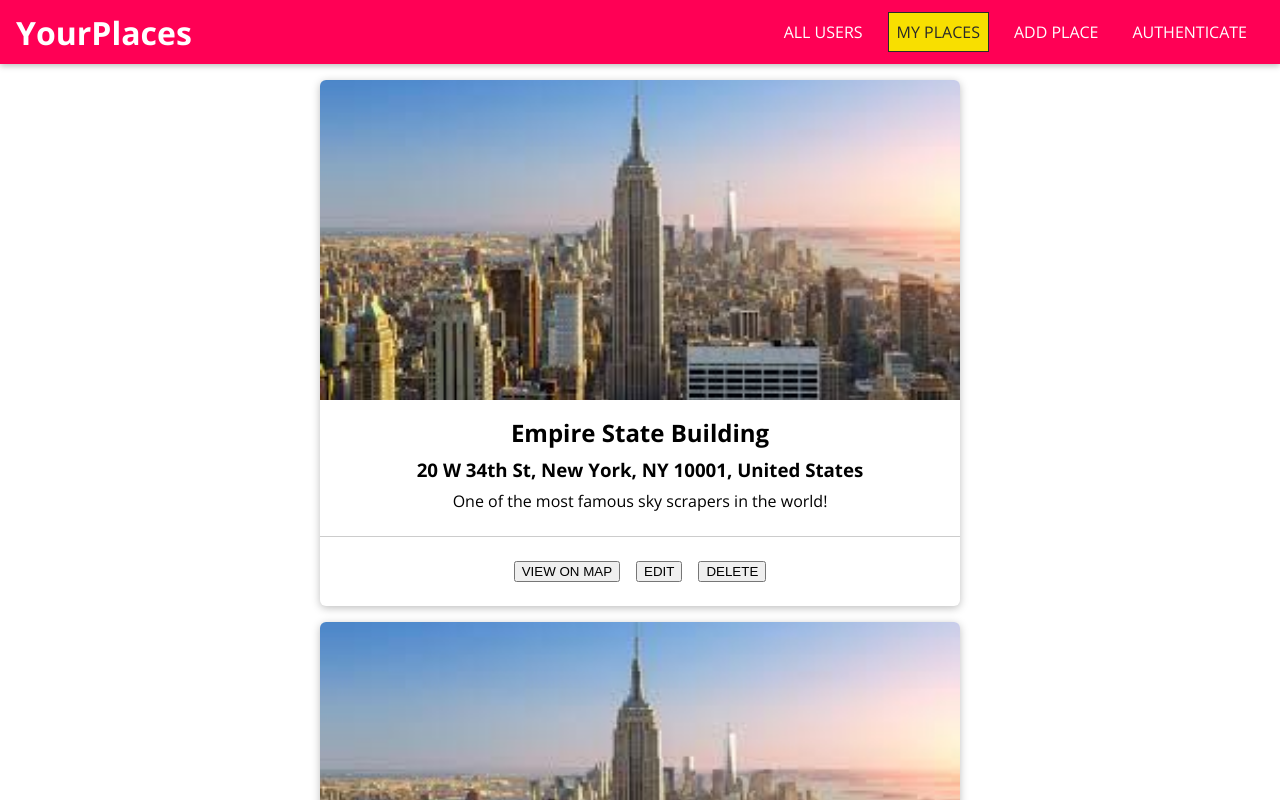
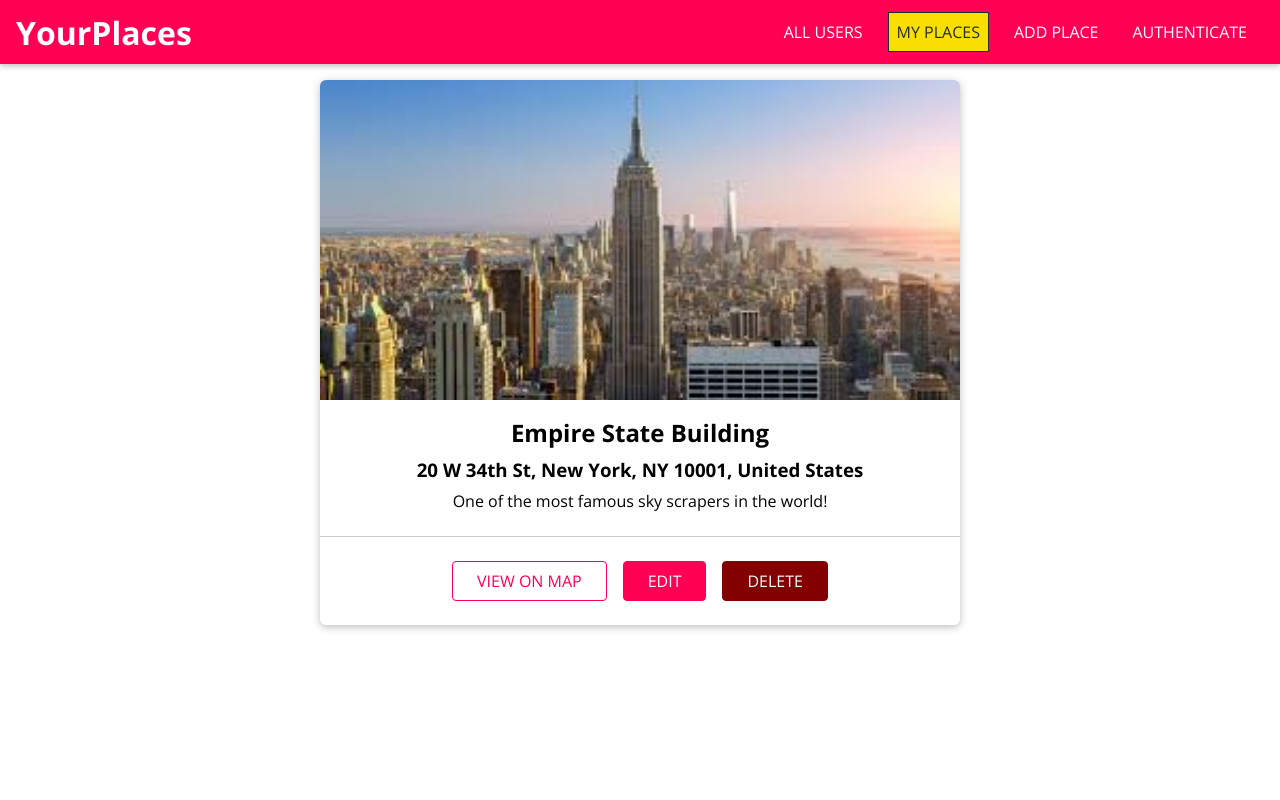
Before and after one commit to samuelige/Building-a-Standalone-Frontend, a React (Create React App) app: page /u1/places in a window 1280 px wide. Shown: the top 800 px of the page. Built offline with nearby package versions, Linux system fonts and the light colour scheme.

Commit message:
Adding Custom Buttons

```diff
--- a/src/places/components/PlaceItem.js
+++ b/src/places/components/PlaceItem.js
@@ -2,7 +2,7 @@
 
 import "./PlaceItem.css";
 import Card from "../../shared/components/UIElements/Card";
-
+import Button from "../../shared/components/FormElements/Button";
 const PlaceItem = (props) => {
   return (
     <li className='place-item'>
@@ -16,9 +16,9 @@
           <p>{props.description}</p>
         </div>
         <div className='place-item__actions'>
-          <button>VIEW ON MAP</button>
-          <button>EDIT</button>
-          <button>DELETE</button>
+          <Button inverse>VIEW ON MAP</Button>
+          <Button to={`/places/${props.id}`}>EDIT</Button>
+          <Button danger>DELETE</Button>
         </div>
       </Card>
     </li>
--- /dev/null
+++ b/src/shared/components/FormElements/Button.css
@@ -0,0 +1,61 @@
+.button {
+  font: inherit;
+  padding: 0.5rem 1.5rem;
+  border: 1px solid #ff0055;
+  border-radius: 4px;
+  background: #ff0055;
+  color: white;
+  cursor: pointer;
+  margin-right: 1rem;
+  text-decoration: none;
+  display: inline-block;
+}
+
+.button:focus {
+  outline: none;
+}
+
+.button:hover,
+.button:active {
+  background: #ff4382;
+  border-color: #ff4382;
+}
+
+.button--inverse {
+  background: transparent;
+  color: #ff0055;
+}
+
+.button--inverse:hover,
+.button--inverse:active {
+  color: white;
+  background: #ff0055;
+}
+
+.button--danger {
+  background: #830000;
+  border-color: #830000;
+}
+
+.button--danger:hover,
+.button--danger:active {
+  background: #f34343;
+  border-color: #f34343;
+}
+
+.button:disabled,
+.button:hover:disabled,
+.button:active:disabled {
+  background: #ccc;
+  color: #979797;
+  border-color: #ccc;
+  cursor: not-allowed;
+}
+
+.button--small {
+  font-size: 0.8rem;
+}
+
+.button--big {
+  font-size: 1.5rem;
+}
--- /dev/null
+++ b/src/shared/components/FormElements/Button.js
@@ -0,0 +1,45 @@
+import React from "react";
+import { Link } from "react-router-dom";
+
+import "./Button.css";
+
+const Button = (props) => {
+  if (props.href) {
+    return (
+      <a
+        className={`button button--${props.size || "default"} ${
+          props.inverse && "button--inverse"
+        } ${props.danger && "button--danger"}`}
+        href={props.href}
+      >
+        {props.children}
+      </a>
+    );
+  }
+  if (props.to) {
+    return (
+      <Link
+        to={props.to}
+        exact={props.exact}
+        className={`button button--${props.size || "default"} ${
+          props.inverse && "button--inverse"
+        } ${props.danger && "button--danger"}`}
+      >
+        {props.children}
+      </Link>
+    );
+  }
+  return (
+    <button
+      className={`button button--${props.size || "default"} ${
+        props.inverse && "button--inverse"
+      } ${props.danger && "button--danger"}`}
+      type={props.type}
+      onClick={props.onClick}
+      disabled={props.disabled}
+    >
+      {props.children}
+    </button>
+  );
+};
+export default Button;
```
Also changed, not shown: src/places/pages/UserPlaces.js.
